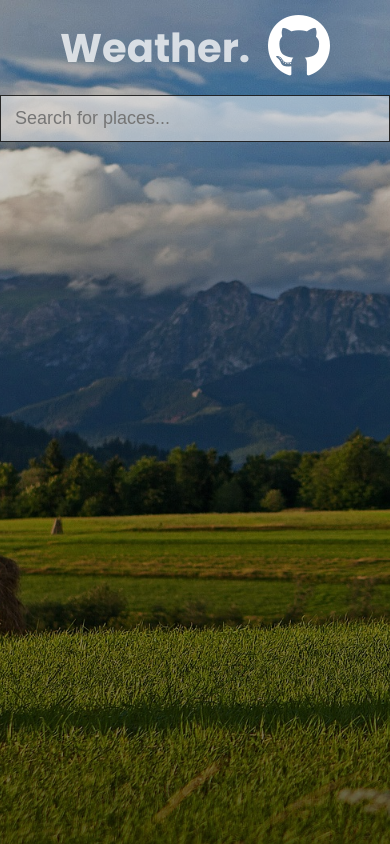
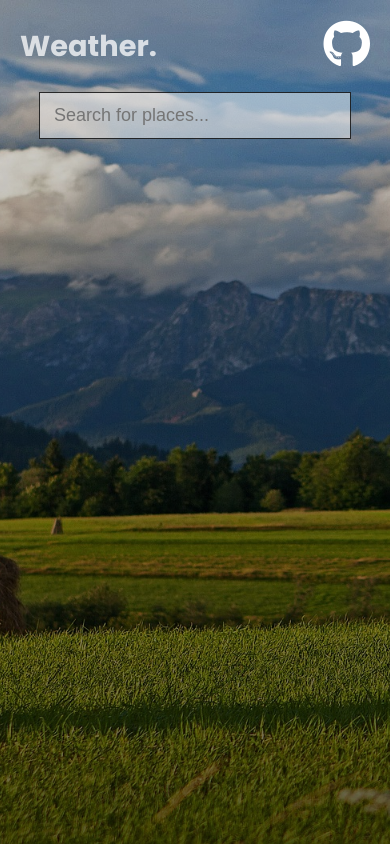
Before and after one commit to RojanSr/React-weather-app, a React (Vite) app: page / in a window 390 px wide. Built offline with nearby package versions, Linux system fonts and the light colour scheme.

Commit message:
make responsive

```diff
--- a/src/index.css
+++ b/src/index.css
@@ -39,7 +39,7 @@ nav {
   display: flex;
   justify-content: space-between;
   align-items: center;
-  padding: 0px 60px;
+  padding: 10px 60px;
 }
 
 .nav--title {
@@ -110,3 +110,23 @@ nav {
   font-size: 1.6rem;
   margin-top: -30px;
 }
+
+/* Responsive */
+
+@media (max-width: 700px) {
+  .search--input {
+    width: 80vw;
+  }
+
+  nav {
+    padding: 10px 20px;
+  }
+
+  .nav--title {
+    font-size: 1.8rem;
+  }
+
+  .github-logo {
+    font-size: 3rem;
+  }
+}
```
